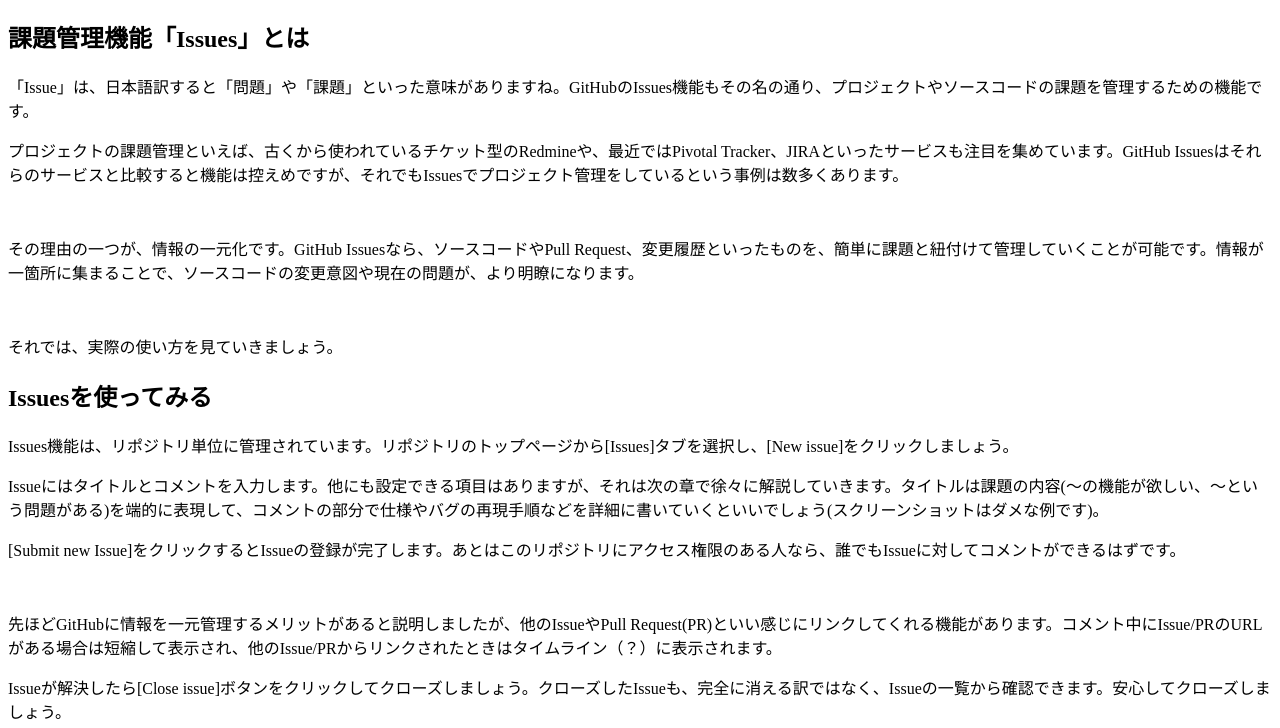
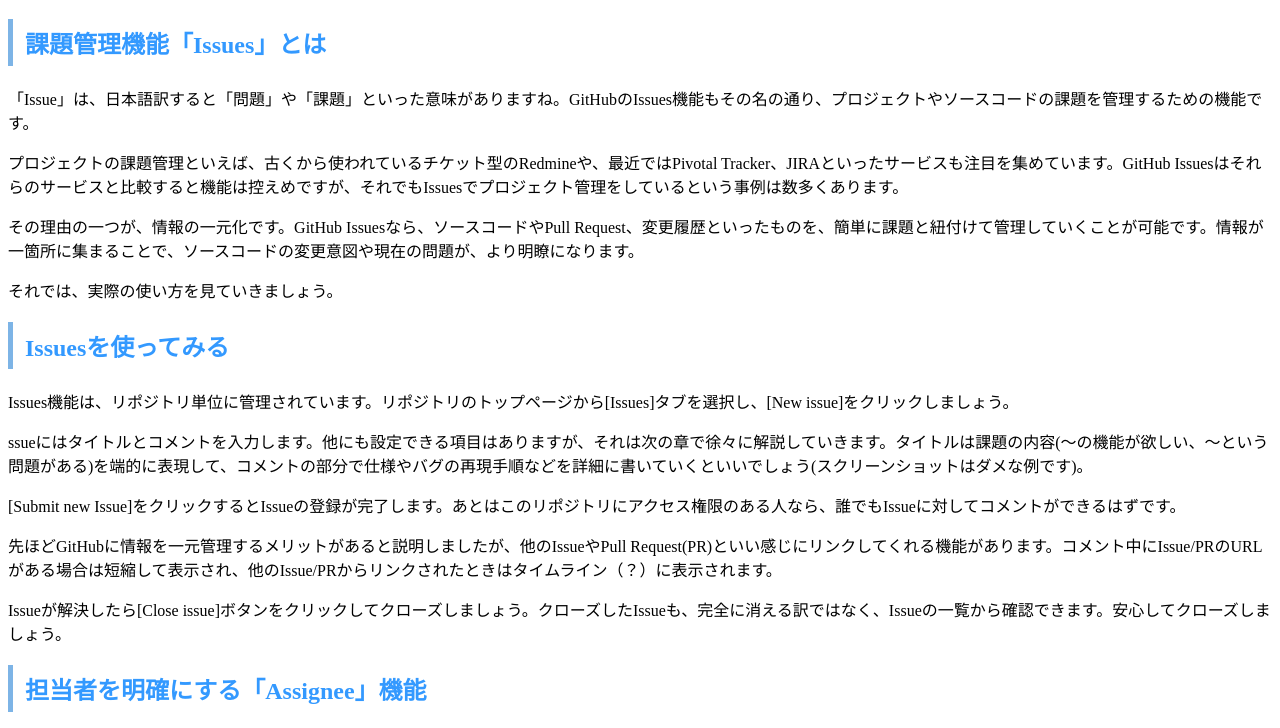
Before and after one commit to yuoishi/gh-pages, a plain HTML site: page github_issues.html in a window 1280 px wide. Shown: the part 70-798 px from the top of the page. Drawn offline with Linux system fonts and the light colour scheme.

Commit message:
css追加しました

```diff
--- a/github_issues.html
+++ b/github_issues.html
@@ -3,6 +3,7 @@
   <head>
     <meta charset="utf-8">
     <title>Issuse Manual</title>
+       <link rel="stylesheet" type="text/css" href="issues.css">
   </head>
   <body>
     <h1>GitHubのIssuseの使い方</h1>
@@ -12,47 +13,29 @@
       <p>「Issue」は、日本語訳すると「問題」や「課題」といった意味がありますね。GitHubのIssues機能もその名の通り、プロジェクトやソースコードの課題を管理するための機能です。</p>
 
       <p>プロジェクトの課題管理といえば、古くから使われているチケット型のRedmineや、最近ではPivotal Tracker、JIRAといったサービスも注目を集めています。GitHub Issuesはそれらのサービスと比較すると機能は控えめですが、それでもIssuesでプロジェクト管理をしているという事例は数多くあります。</p>
-      <br>
       <p>その理由の一つが、情報の一元化です。GitHub Issuesなら、ソースコードやPull Request、変更履歴といったものを、簡単に課題と紐付けて管理していくことが可能です。情報が一箇所に集まることで、ソースコードの変更意図や現在の問題が、より明瞭になります。</p>
-      <br>
       <p>それでは、実際の使い方を見ていきましょう。</p>
 
       <h2>Issuesを使ってみる</h2>
 
-      <p>Issues機能は、リポジトリ単位に管理されています。リポジトリのトップページから[Issues]タブを選択し、[New issue]をクリックしましょう。</p>
+      <p> Issues機能は、リポジトリ単位に管理されています。リポジトリのトップページから[Issues]タブを選択し、[New issue]をクリックしましょう。</p>
 
-      <p>Issueにはタイトルとコメントを入力します。他にも設定できる項目はありますが、それは次の章で徐々に解説していきます。タイトルは課題の内容(〜の機能が欲しい、〜という問題がある)を端的に表現して、コメントの部分で仕様やバグの再現手順などを詳細に書いていくといいでしょう(スクリーンショットはダメな例です)。</p>
-
-
+      <p> ssueにはタイトルとコメントを入力します。他にも設定できる項目はありますが、それは次の章で徐々に解説していきます。タイトルは課題の内容(〜の機能が欲しい、〜という問題がある)を端的に表現して、コメントの部分で仕様やバグの再現手順などを詳細に書いていくといいでしょう(スクリーンショットはダメな例です)。</p>
       <p>[Submit new Issue]をクリックするとIssueの登録が完了します。あとはこのリポジトリにアクセス権限のある人なら、誰でもIssueに対してコメントができるはずです。</p>
-      <br>
       <p>先ほどGitHubに情報を一元管理するメリットがあると説明しましたが、他のIssueやPull Request(PR)といい感じにリンクしてくれる機能があります。コメント中にIssue/PRのURLがある場合は短縮して表示され、他のIssue/PRからリンクされたときはタイムライン（？）に表示されます。</p>
-
       <p>Issueが解決したら[Close issue]ボタンをクリックしてクローズしましょう。クローズしたIssueも、完全に消える訳ではなく、Issueの一覧から確認できます。安心してクローズしましょう。</p>
-
       <h2>担当者を明確にする「Assignee」機能</h2>
       <p>ここからはちょっとした応用編の機能を紹介します。まずはプロジェクト管理には必須のAssignee（アサイニー）。Issueに担当者を割り当てる機能です。Issue画面のサイドバーにある[Assignee]という文字をクリックすると、ユーザーの選択画面が出てきます。</p>
-      <br>
-      <br>
       <p>Assigneeはもちろん途中で付け替えることもできます。そしてIssueの一覧画面ではアイコンが並ぶので、誰がどのくらいのタスクを抱えているかが一目で分かるようになります。</p>
-      <br>
       <p>Assigneeに指定することで、通知も逃さず受け取ることができます。ただ、1つのIssueに対して1人しかアサインできないという難点もあります。しっかりとルールを決めて運用していきましょう。</p>
-      <br>
-
       <h2>スケジュールを管理するMilestone（マイルストン）機能</h2>
       <p>こちらもプロジェクト管理には必須の、Issueに締め切りをつけるMilestone（マイルストン）機能です。GitHubでは、Issueごとに期日を切るのではなく、マイルストンを先に置いて、それにIssueを紐付けます。詳しく見ていきましょう。</p>
-      <br>
       <p>まずはIssueの一覧画面からマイルストンの一覧画面に遷移します。そこから[New milestone]で新しいマイルストンを作成します。</p>
       <p>マイルストンの設定画面ではタイトル、概要、期日を入力します。タイトルの付け方はチームごとに分かりやすいように定めると良いですね。[Create milestone]をクリックすると作成完了です。</p>
       <p>マイルストンもAssigneeと同様、Issue画面のサイドバーから設定できます。Milestoneの一覧画面では、紐付けられたIssueの内、何%がクローズされたかという進捗が確認できます。マイルストンを先に設定し、そこに必要なIssueを紐付けていく、という仕組みになっていることが分かりますね。</p>
       <h2>増えたIssueを整理する「Label」機能</h2>
-      <p>最後に、ちょっと便利なLabel（ラベル）機能です。その名の通りIssueにラベルを付けて分類できます。Issues一覧からラベル一覧を確認できますが、デフォルトでもbugやduplicate(重複したIssueなど、結構な数のラベルが揃っています。</p>
-      <br>
-      <br>
+      <p> 最後に、ちょっと便利なLabel（ラベル）機能です。その名の通りIssueにラベルを付けて分類できます。Issues一覧からラベル一覧を確認できますが、デフォルトでもbugやduplicate(重複したIssueなど、結構な数のラベルが揃っています。</p>
       <p>まずはデフォルトのラベルで運用してみて、足りないようであれば追加していくのがいいでしょう。ラベルは1つのIssueに複数つけることができます。任意の色で表示できるので、一覧画面での視認性が増しますね。もちろんラベルでフィルタリングすることも出来ます。</p>
-      <br>
-      <br>
       <p>以上でIssueの活用方法は終わりです。どのツールを使う時も同じですが、まずはゆるやかに始めてみて、徐々にチームに合った形に運用方法を固めていくといいでしょう。</p>
-      <br>
   </body>
 </html>
--- /dev/null
+++ b/issues.css
@@ -0,0 +1,6 @@
+h2{
+    padding: 0.25em 0.5em;/*上下 左右の余白*/
+    color: #3399FF;/*文字色*/
+    background: transparent;/*背景透明に*/
+    border-left: solid 5px #7db4e6;/*左線*/
+}
```
